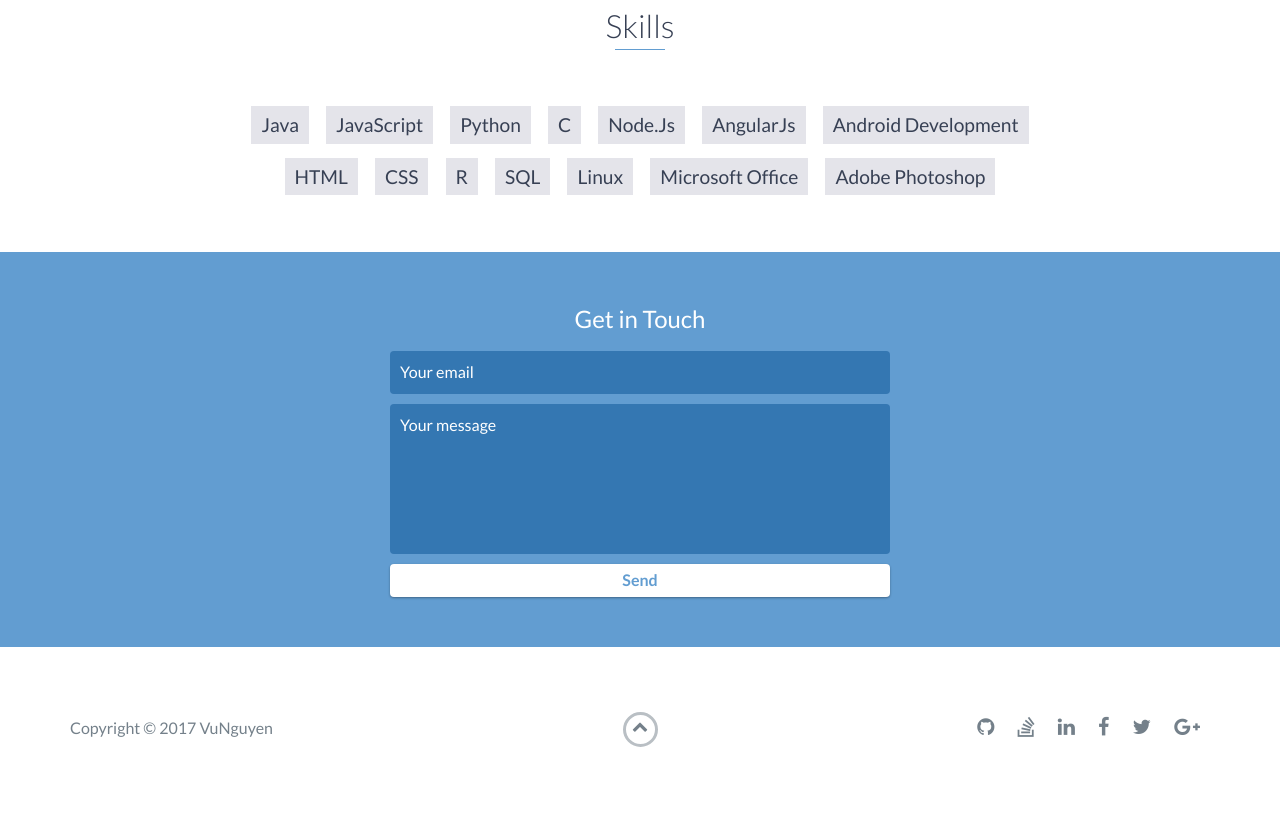
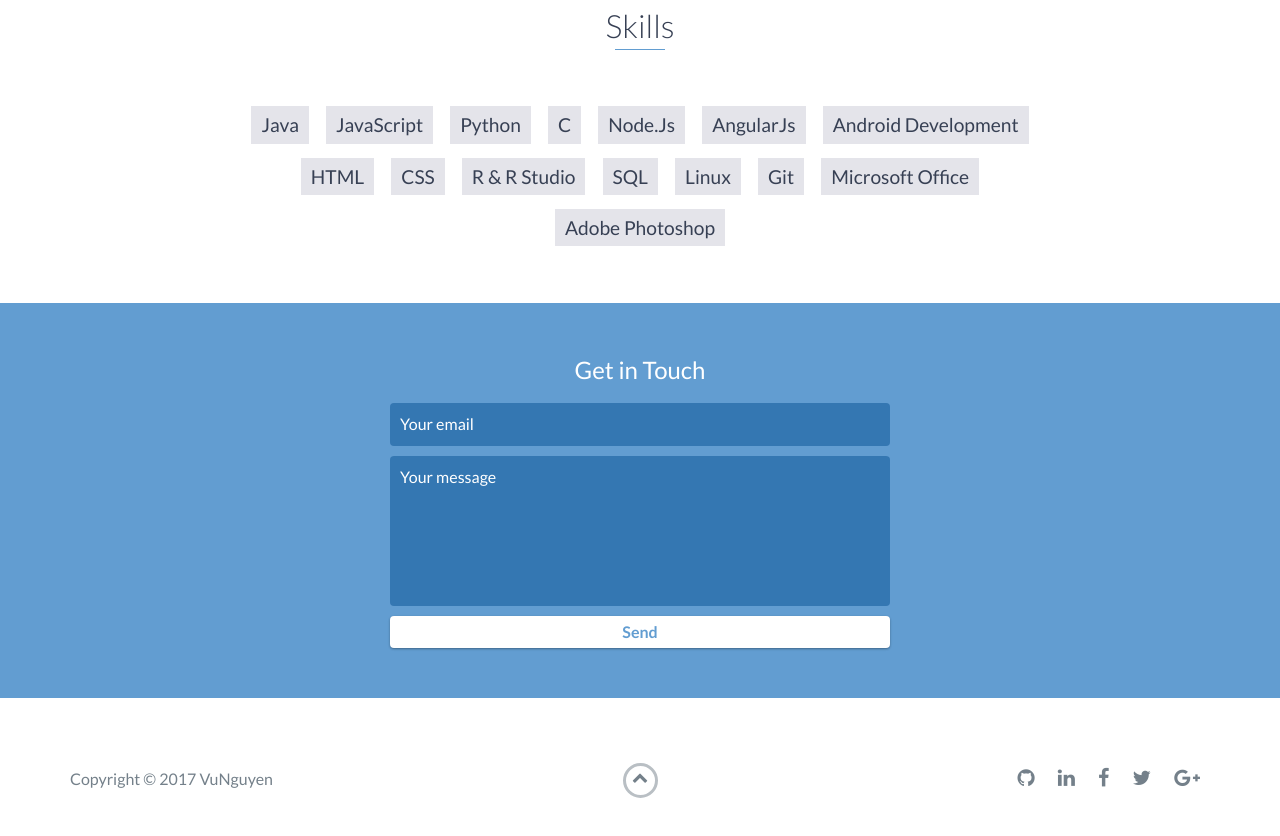
Before and after one commit to hoanglamvu/hoanglamvu.github.io, a plain HTML site: page index.html in a window 1280 px wide. Shown: the part 3354-4190 px from the top of the page. Before the commit the page ends 4155 px from the top, so only its background shows below. Drawn offline with nearby package versions, Linux system fonts and the light colour scheme.

Commit message:
Update index.html

```diff
--- a/index.html
+++ b/index.html
@@ -217,9 +217,10 @@
             <li>Android Development</li>
             <li>HTML</li>
             <li>CSS</li>
-            <li>R</li>
+            <li>R & R Studio</li>
             <li>SQL</li>
             <li>Linux</li>
+            <li>Git</li>
             <li>Microsoft Office</li>
             <li>Adobe Photoshop</li>
 
@@ -257,13 +258,10 @@
                 <div class="col-sm-5 social">
                     <ul>
                         <li>
-                            <a href="https://github.com/" target="_blank"><i class="fa fa-github" aria-hidden="true"></i></a>
+                            <a href="https://github.com/hoanglamvu" target="_blank"><i class="fa fa-github" aria-hidden="true"></i></a>
                         </li>
                         <li>
-                            <a href="https://stackoverflow.com/" target="_blank"><i class="fa fa-stack-overflow" aria-hidden="true"></i></a>
-                        </li>
-                        <li>
-                            <a href="https://linkedin.com/" target="_blank"><i class="fa fa-linkedin" aria-hidden="true"></i></a>
+                            <a href="https://www.linkedin.com/in/hoang-lam-vu-nguyen-08066b153" target="_blank"><i class="fa fa-linkedin" aria-hidden="true"></i></a>
                         </li>
                         <li>
                             <a href="https://www.facebook.com/" target="_blank"><i class="fa fa-facebook" aria-hidden="true"></i></a>
```
